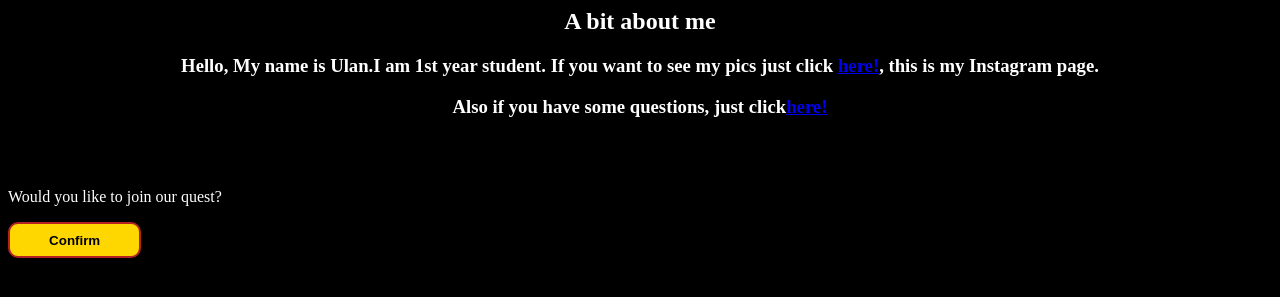
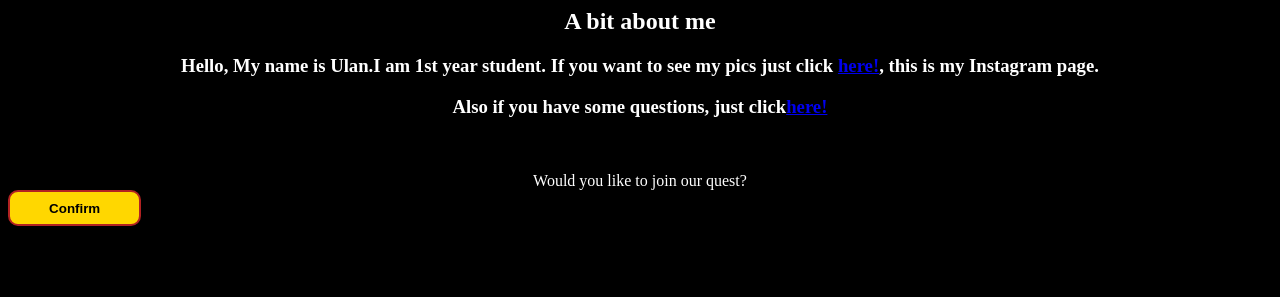
Before and after one commit to Uulik/Uulik.github.io, a plain HTML site: page index.html in a window 1280 px wide. Shown: the part 447-744 px from the top of the page. Drawn offline with Linux system fonts and the light colour scheme.

Commit message:
Update index.html

```diff
--- a/index.html
+++ b/index.html
@@ -52,9 +52,10 @@ Hello, My name is Ulan.I am 1st year student. If you want to see my pics just cl
 <br>
 <br>
 	<font color="white">
-<p>Would you like to join our quest?</p>
+<center>Would you like to join our quest?</center>
 <button class="joinBtn">Confirm</button>
 </font>
+<center>
 <style>
     .joinBtn {
     width: 10em;
@@ -71,7 +72,7 @@ Hello, My name is Ulan.I am 1st year student. If you want to see my pics just cl
     background-color: bisque;
 }
 	</style>
-
+	</center>
 </body>
 
 
```
